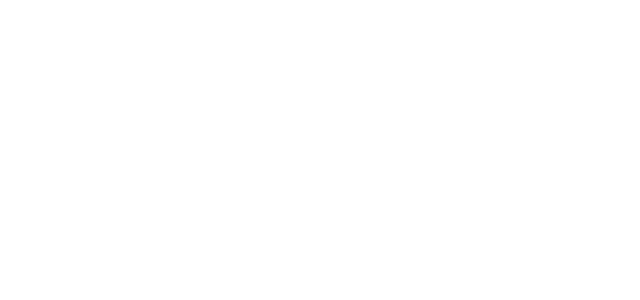
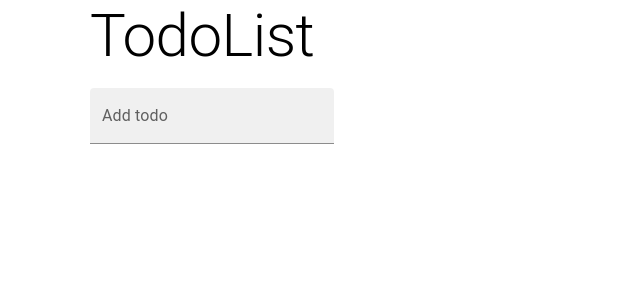
Before and after one commit to galikeev/todolist, a React (Create React App) app: page / in a window 1280 px wide. Shown: the top 300 px of the page, without its empty margins (0-640 px from the left). Built offline with nearby package versions, Linux system fonts and the light colour scheme.

Commit message:
added TodoForm, TodoList components. Added mui library

```diff
--- a/src/App.js
+++ /dev/null
@@ -1,10 +0,0 @@
-
-const App = () => {
-	return (
-		<div className="App">
-
-		</div>
-	);
-}
-
-export default App;
--- /dev/null
+++ b/src/components/app/App.js
@@ -0,0 +1,34 @@
+import { useState } from "react";
+import { Typography } from "@mui/material";
+
+import TodoForm from "../todoForm/TodoForm";
+import TodoList from "../todoList/TodoList";
+
+import '../../style/style.scss';
+
+const App = () => {
+
+	const [todos, setTodos] = useState([]);
+
+	return (
+		<div className="app">
+			<Typography component="h1" variant="h2">
+				TodoList
+			</Typography>
+			<TodoForm saveTodo={todoText => {
+				const trimmedText = todoText.trim();
+				if (trimmedText.length > 0) {
+					setTodos([...todos, trimmedText])
+				}
+			}}/>
+			<TodoList
+				todos={todos}
+				deleteTodo={todoIndex => {
+					const newTodos = todos.filter((_, index) => index !== todoIndex);
+					setTodos(newTodos)
+				}}/>
+		</div>
+	);
+}
+
+export default App;
--- /dev/null
+++ b/src/components/todoForm/TodoForm.js
@@ -0,0 +1,29 @@
+import { useState } from "react";
+import { TextField } from "@mui/material";
+
+const TodoForm = ({saveTodo}) => {
+
+    const [value, setValue] = useState('');
+
+    return (
+        <form
+            onSubmit={e => {
+                e.preventDefault();
+                saveTodo(value);
+                setValue('');
+            }}
+        >
+            <TextField
+                variant="filled"
+                label="Add todo"
+                margin="normal"
+                onChange={e => {
+                    setValue(e.target.value);
+                }}
+                value={value}
+            />
+        </form>
+    )
+}
+
+export default TodoForm;
--- /dev/null
+++ b/src/components/todoList/TodoList.js
@@ -0,0 +1,25 @@
+import { List, ListItem, ListItemSecondaryAction, ListItemText, Checkbox, IconButton} from "@mui/material";
+import DeleteIcon from '@mui/icons-material/Delete';
+
+const TodoList = ({todos, deleteTodo}) => (
+    <List>
+        {todos.map((todo, i) => (
+            <ListItem key={i.toString()} dense button>
+                <Checkbox tabIndex={-1} disableRipple/>
+                <ListItemText primary={todo}/>
+                <ListItemSecondaryAction>
+                    <IconButton
+                        aria-label="delete"
+                        onClick={() => {
+                            deleteTodo(i)
+                        }}
+                    >
+                        <DeleteIcon/>
+                    </IconButton>
+                </ListItemSecondaryAction>
+            </ListItem>
+        ))}
+    </List>
+)
+
+export default TodoList;
--- a/src/index.js
+++ b/src/index.js
@@ -1,6 +1,8 @@
 import React from 'react';
 import ReactDOM from 'react-dom';
-import App from './App';
+import App from './components/app/App';
+
+import './style/style.scss';
 
 ReactDOM.render(
 	<React.StrictMode>
--- /dev/null
+++ b/src/style/style.scss
@@ -0,0 +1,51 @@
+@import url('https://fonts.googleapis.com/css2?family=Roboto+Condensed:wght@400;700&display=swap');
+
+* {
+    font-family: "Roboto Condensed", sans-serif;
+    margin: 0;
+    padding: 0;
+    box-sizing: border-box;
+}
+
+ul,
+li,
+dl {
+    list-style-type: none;
+    margin: 0;
+    padding: 0;
+}
+
+h1,
+h2,
+h3,
+h4,
+h5,
+h6 {
+    margin: 0;
+}
+
+a {
+    text-decoration: none;
+    color: inherit;
+    display: inline-block;
+    &:hover {
+        text-decoration: none;
+        color: inherit;
+    }
+}
+
+p {
+    margin: 0;
+    padding: 0;
+}
+
+input::-webkit-outer-spin-button,
+input::-webkit-inner-spin-button {
+    -webkit-appearance: none;
+    margin: 0;
+}
+
+.app {
+    width: 1100px;
+    margin: 0 auto;
+}
```
Also changed, not shown: package.json (+7 -0 lines), 1 other file (tests, documents, lock files or other folders).
